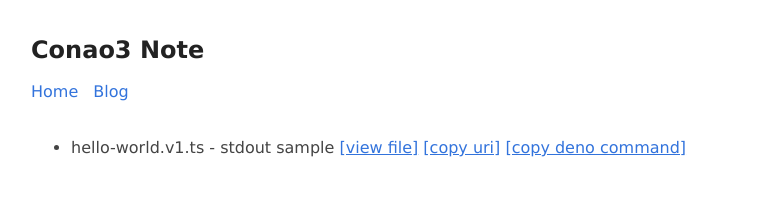
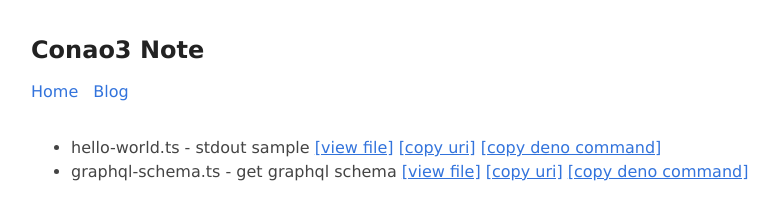
Before and after one commit to conao3/blog-astro-src, an Astro site: page /static/deno in a window 1280 px wide. Shown: the whole page, without its empty margins (59-838 px from the left). Built offline with nearby package versions, Linux system fonts and the light colour scheme; Astro itself is replaced by a stand-in of ours.

Commit message:
fix deno script list

```diff
--- a/src/pages/static/deno.astro
+++ b/src/pages/static/deno.astro
@@ -4,7 +4,8 @@ import Header from "../../components/Header.astro";
 import { SITE_TITLE } from "../../consts";
 
 export const files = [
-    {name: "hello-world.v1.ts", description: "stdout sample"},
+    {name: "hello-world.ts", description: "stdout sample"},
+    {name: "graphql-schema.ts", description: "get graphql schema"},
 ];
 ---
 
```
